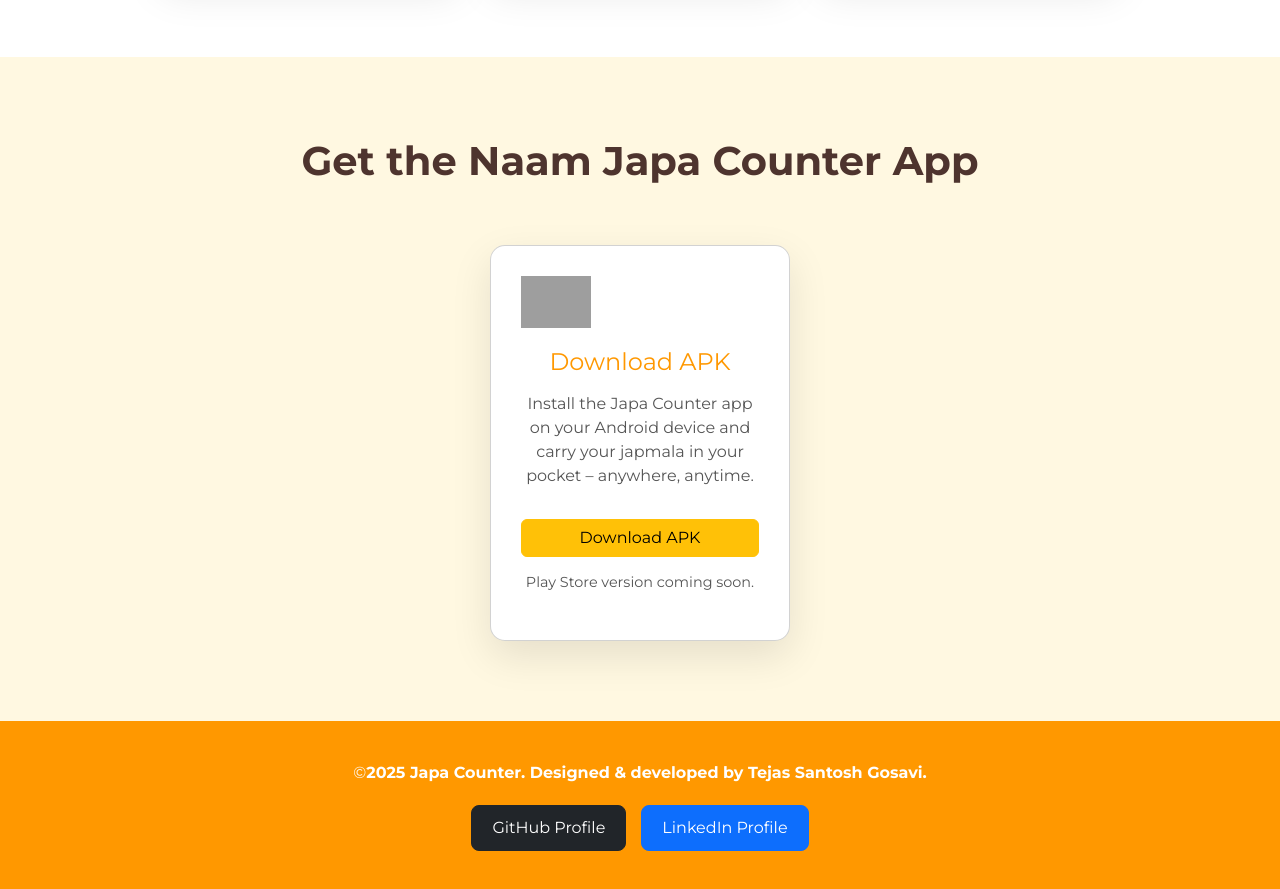
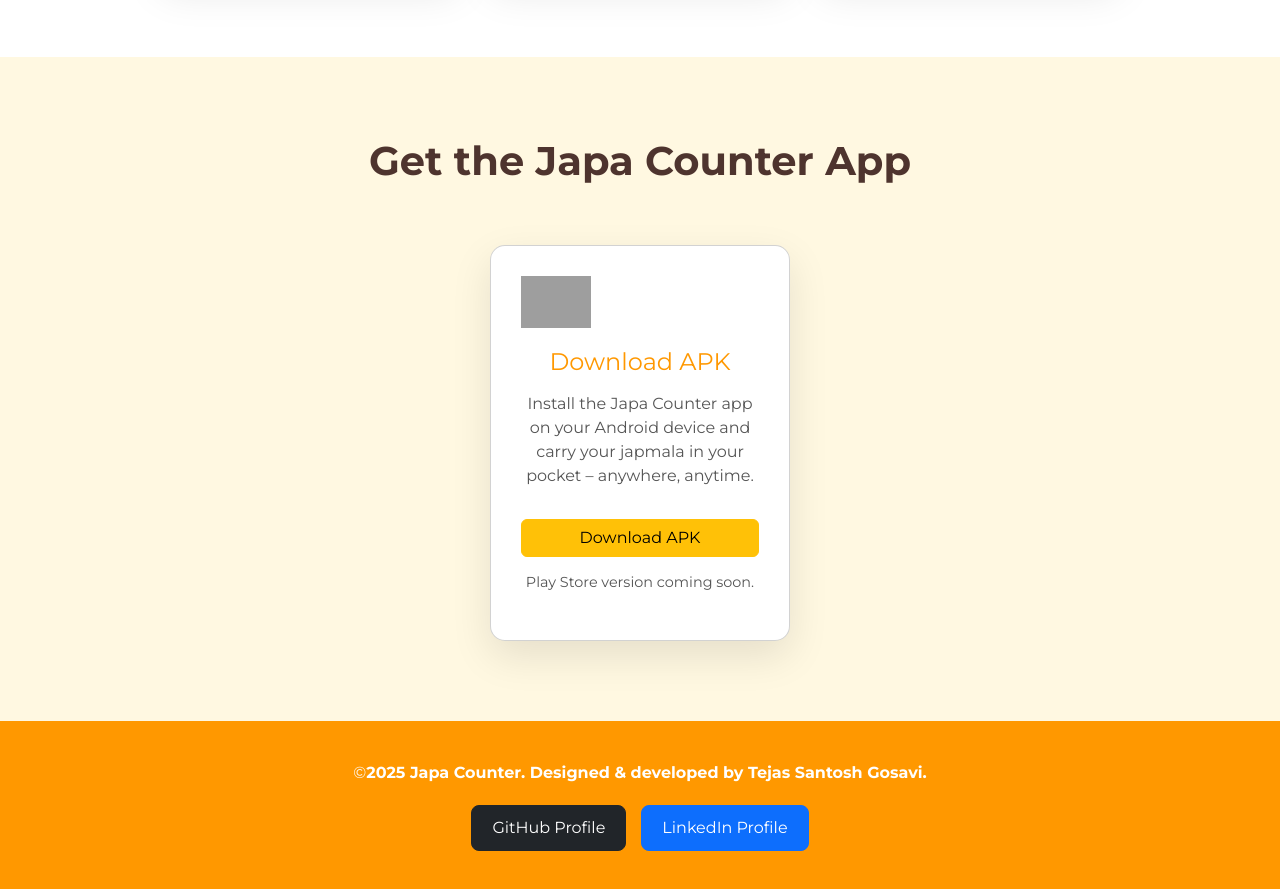
Before and after one commit to TejasGosavi2005/japacounter-portfolio, a plain HTML site: page index.html in a window 1280 px wide. Shown: the part 3360-4249 px from the top of the page. Drawn offline with nearby package versions, Linux system fonts and the light colour scheme; grey boxes are pictures that could not be loaded.

Commit message:
Update index.html

```diff
--- a/index.html
+++ b/index.html
@@ -333,7 +333,7 @@ footer { background: #ff9800; color: #fff; text-align: center; padding: 40px 20p
 </section>
 
 <section style="background: #fff8e1;">
-  <h2 class="section-title" data-aos="fade-up">Get the Naam Japa Counter App</h2>
+  <h2 class="section-title" data-aos="fade-up">Get the  Japa Counter App</h2>
   <div class="features" style="justify-content: center;">
     <div class="card" data-aos="fade-up" data-aos-duration="1000" data-aos-delay="100" style="max-width:400px;">
       <img src="https://img.icons8.com/ios/100/download--v1.png" alt="Download App" style="width:70px;margin-bottom:20px;">
```
